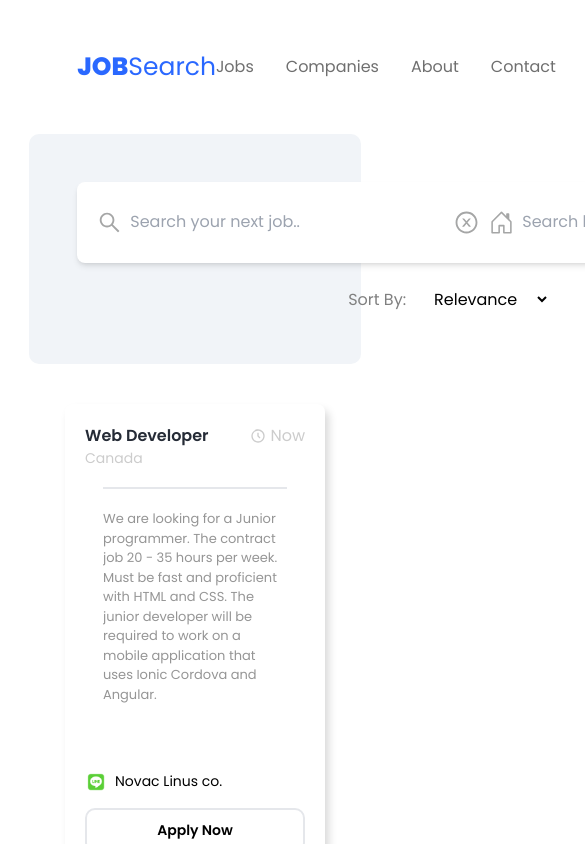
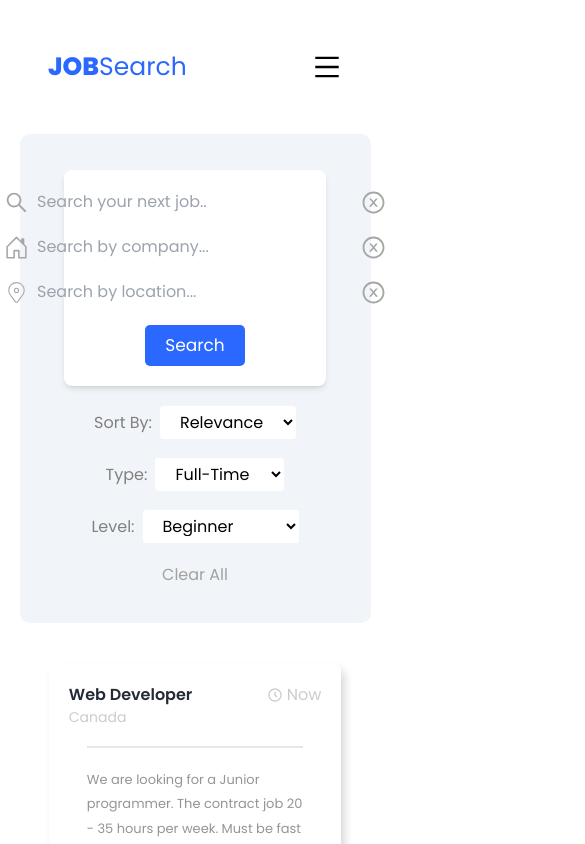
Before and after one commit to DiegoMitari/Job-Search-Web, a React (Vite) app: page / in a window 390 px wide. Shown: the top 844 px of the page, 585 px wide, since content can reach past the window. Built offline with nearby package versions, Linux system fonts and the light colour scheme; no server answers; the database is empty.

Commit message:
responsive

```diff
--- a/package.json
+++ b/package.json
@@ -10,6 +10,7 @@
     "preview": "vite preview"
   },
   "dependencies": {
+    "firebase": "^9.21.0",
     "react": "^18.2.0",
     "react-dom": "^18.2.0",
     "react-icons": "^4.8.0"
--- a/src/App.jsx
+++ b/src/App.jsx
@@ -7,7 +7,7 @@ import Footer from "./Components/FooterDiv/Footer";
 
 const App = () => {
   return (
-    <div className="w-[85%] m-auto bg-white">
+    <div className="w-[85%] m-auto bg-white container">
       <NavBar />
       <Search />
       <Jobs />
--- a/src/Components/Jobsdiv/Jobs.jsx
+++ b/src/Components/Jobsdiv/Jobs.jsx
@@ -1,5 +1,9 @@
 import { BiTimeFive } from 'react-icons/bi'
 import line from '../../assets/line.png'
+import { db } from "../firebase.js";
+import { collection, getDocs } from "firebase/firestore";
+import { useState, useEffect } from 'react';
+
 
 // All the jobs
 const Data = [
@@ -54,14 +58,40 @@ const Data = [
   },
 ];
 
+//call the bd in firestore
+
+
+async function getJobs() {
+  const querySnapshot = await getDocs(collection(db, 'jobs'));
+  const jobs = [];
+  querySnapshot.forEach((doc) => {
+    jobs.push({
+      id: doc.id,
+      ...doc.data()
+    })
+  })
+  return jobs;
+}
+
 const Jobs = () => {
+
+  const [jobs, setJobs] = useState([]);
+
+  useEffect(() => {
+    const data = getJobs();
+    setJobs(data);
+    console.log('-------traemos el useState jobs--------');
+    console.log(jobs);
+
+  }, []);
+
   return (
     <div className="">
       <div className="jobContainer flex gap-10 justify-center flex-wrap items-center py-10">
         {
           Data.map((element) => {
             return (
-              <div key={element.id} className="group group/item singleJob h-[500px] w-[260px] p-[20px] bg-white rounded-lg
+              <div key={element.id} className="cardOne group group/item singleJob h-[500px] w-[260px] p-[20px] bg-white rounded-lg
                 hover:bg-blueColor shadow shadow-greyIsh hover:shadow-lg"
               >
 
--- a/src/Components/NavBar/NavBar.jsx
+++ b/src/Components/NavBar/NavBar.jsx
@@ -1,4 +1,12 @@
+import { useRef } from 'react';
+import { AiOutlineMenu, AiOutlineClose } from 'react-icons/ai'
+
 const NavBar = () => {
+  const navRef = useRef();
+
+  const showNavbar = () => {
+    navRef.current.classList.toggle('menu_visible');
+  }
   return (
     <div className="navBar flex justify-between items-center p-[3rem]">
       <div className="logoDiv">
@@ -7,7 +15,12 @@ const NavBar = () => {
         </h1>
       </div>
 
-      <div className="menu flex gap-8">
+      <div className="nav-toggle" onClick={showNavbar}>
+        <AiOutlineMenu size={30} />
+      </div>
+
+      <div className="menu flex gap-8" ref={navRef}>
+        <AiOutlineClose size={30} className='text-center md:hidden' onClick={showNavbar} />
         <li className="menuList text-[#6f6f6f] hover:text-blueColor">Jobs</li>
         <li className="menuList text-[#6f6f6f] hover:text-blueColor">Companies</li>
         <li className="menuList text-[#6f6f6f] hover:text-blueColor">About</li>
@@ -17,7 +30,11 @@ const NavBar = () => {
         <li className="menuList text-[#6f6f6f] hover:text-blueColor">Register</li>
       </div>
     </div>
+
   );
 };
 
 export default NavBar;
+
+
+// https://codesandbox.io/s/tailwind-react-hamburger-menu-tjhfyx?file=/src/components/Header/Header.js:242-1892
--- a/src/Components/SearchDiv/Search.jsx
+++ b/src/Components/SearchDiv/Search.jsx
@@ -4,46 +4,46 @@ import { CiLocationOn } from 'react-icons/ci'
 const Search = () => {
   return (
     <div className="searchDiv grid gap-5 bg-greyIsh rounded-[10px] p-[3rem]">
-      <form action="">
+      <form action="" className="firstDiv">
         {/*Search by job */}
-        <div className="firstDiv flex justify-between items-center rounded-[8px]
-          gap-[10px] bg-white p-5 shadow-md hover:shadow-lg shadow-greyIsh-700">
+        <div className="inputSearch flex justify-between items-center rounded-[8px]
+            gap-[10px] bg-white p-5 shadow-md hover:shadow-lg shadow-greyIsh-700">
 
           {/*Search by Jobs */}
           <div className="flex gap-2 items-center">
-            <AiOutlineSearch className='text-[25px] text-[#a5a6a6] hover:text-textColor icon'/>
+            <AiOutlineSearch className='text-[25px] text-[#a5a6a6] hover:text-textColor icon' />
 
             <input type='text' className='bg-transparent text-blue-500
-             w-100 focus:outline-none' placeholder='Search your next job..'/>
+              w-100 focus:outline-none' placeholder='Search your next job..' />
 
             <AiOutlineCloseCircle className='text-[25px] text-[#a5a6a6]
-            hover:text-textColor icon'/>
+              hover:text-textColor icon'/>
           </div>
 
           {/*Search by company */}
           <div className="flex gap-2 items-center">
-            <BsHouseDoor className='text-[25px] text-[#a5a6a6] hover:text-textColor icon'/>
+            <BsHouseDoor className='text-[25px] text-[#a5a6a6] hover:text-textColor icon' />
 
             <input type='text' className='bg-transparent text-blue-500
-             w-100 focus:outline-none' placeholder='Search by company...'/>
+              w-100 focus:outline-none' placeholder='Search by company...' />
 
             <AiOutlineCloseCircle className='text-[25px] text-[#a5a6a6]
-            hover:text-textColor icon'/>
+              hover:text-textColor icon'/>
           </div>
 
           {/*Search by location */}
           <div className="flex gap-2 items-center">
-            <CiLocationOn className='text-[25px] text-[#a5a6a6] hover:text-textColor icon'/>
+            <CiLocationOn className='text-[25px] text-[#a5a6a6] hover:text-textColor icon' />
 
             <input type='text' className='bg-transparent text-blue-500
-             w-100 focus:outline-none' placeholder='Search by location...'/>
+              w-100 focus:outline-none' placeholder='Search by location...' />
 
             <AiOutlineCloseCircle className='text-[25px] text-[#a5a6a6]
-            hover:text-textColor icon'/>
+              hover:text-textColor icon'/>
           </div>
 
           <button className='bg-blueColor h-full p-2 px-5 rounded-[5px]
-          text-white text-[17px] cursor-pointer hover:bg-blue-300'>Search</button>
+            text-white text-[17px] cursor-pointer hover:bg-blue-300'>Search</button>
         </div>
       </form>
 
--- a/src/Components/ValueDiv/Value.jsx
+++ b/src/Components/ValueDiv/Value.jsx
@@ -12,7 +12,7 @@ const Value = () => {
         and interview questions. See what others are looking for on JobSearch today.
       </h1>
 
-      <div className="grid gap-[5rem] grid-cols-3 items-center">
+      <div className="container-slider grid gap-[5rem] grid-cols-3 items-center">
         {/* first card */}
         <div className="singleGrid rounded-[10px] hover:bg-[#f7edf5] p-[1.5rem] px-[2.5rem]">
           <div className="flex items-center gap-3">
@@ -68,8 +68,8 @@ const Value = () => {
         </div>
       </div>
 
-      <div className='card py-[4rem] px-[5rem] flex justify-between rounded-[10px]'>
-        <div>
+      <div className='card-cta py-[4rem] px-[5rem] flex justify-between rounded-[10px]'>
+        <div className='text-cta'>
           <h1 className='text-blueColor text-[30px] font-bold'>Ready to switch a career </h1>
           <h2 className='text-textColor text-[25px] font-bold'>Let's get started!</h2>
         </div>
--- /dev/null
+++ b/src/Components/firebase.js
@@ -0,0 +1,23 @@
+// Import the functions you need from the SDKs you need
+import { initializeApp } from "firebase/app";
+import { getFirestore } from "firebase/firestore"
+// TODO: Add SDKs for Firebase products that you want to use
+// https://firebase.google.com/docs/web/setup#available-libraries
+
+// Your web app's Firebase configuration
+const firebaseConfig = {
+  apiKey: "AIzaSyDhe5WL-VgxDGlE8PAPRp8QsMu3AL1lVYA",
+  authDomain: "search-job-1388e.firebaseapp.com",
+  projectId: "search-job-1388e",
+  storageBucket: "search-job-1388e.appspot.com",
+  messagingSenderId: "926099503513",
+  appId: "1:926099503513:web:0e24674df29d7493687b08"
+};
+
+// Initialize Firebase
+const app = initializeApp(firebaseConfig);
+export default app;
+
+const db = getFirestore(app);
+
+export { db };
--- a/src/index.css
+++ b/src/index.css
@@ -8,8 +8,15 @@
   font-family: 'Poppins', sans-serif;
 }
 
+* {
+  box-sizing: border-box;
+  margin: 0;
+  padding: 0;
+}
+
 body {
   background: white;
+  width: 100vw;
 }
 
 li {
@@ -43,6 +50,158 @@ li:hover::before {
   background-color: #f1f4f8;
 }
 
+.singleGrid>p {
+  margin: 0 auto;
+}
+
 .singleJob {
   box-shadow: 4px 6px 9px 0px rgba(0, 0, 0, 0.15);
 }
+
+.hideMenuNav {
+  display: none;
+}
+
+.showMenuNav {
+  display: block;
+  position: absolute;
+  width: 100%;
+  height: 100vh;
+  top: 0;
+  left: 0;
+  background: white;
+  z-index: 10;
+  display: flex;
+  flex-direction: column;
+  justify-content: space-evenly;
+  align-items: center;
+}
+
+.nav-toggle {
+  display: none;
+}
+
+/* Responsive design */
+@media only screen and (max-width: 540px) {
+
+  .container {
+    width: 100%;
+  }
+
+  .nav-toggle {
+    display: block;
+  }
+
+  .menu {
+    /* visibility: hidden;
+    opacity: 0; */
+    position: absolute;
+    top: 100px;
+    bottom: 0;
+    display: flex;
+    flex-direction: column;
+    align-items: flex-end;
+    background-color: #2a68ff;
+    font-size: 25px;
+    gap: 1.75rem;
+    transition: 300ms;
+    transform: translateX(300vw);
+  }
+
+  .menu_visible {
+    /* visibility: visible;
+    opacity: 1; */
+    transform: none;
+    z-index: 1;
+  }
+
+  .searchDiv {
+    display: flex;
+    flex-direction: column;
+    width: 90%;
+    margin: 0 auto;
+    padding: 2.25rem;
+    padding-left: 0.75rem;
+    padding-right: 0.75rem;
+  }
+
+  form {
+    position: relative;
+    width: 90%;
+    margin: 0 auto;
+    padding-left: 5%;
+    padding-right: 5%;
+  }
+
+
+  .inputSearch {
+    display: flex;
+    flex-direction: column;
+    gap: 1.25rem;
+  }
+
+  .secDiv {
+    position: relative;
+    width: 90%;
+    margin: 0 auto;
+    display: flex;
+    flex-direction: column;
+    gap: 1.2rem;
+  }
+
+  .cardOne {
+    width: 75%
+  }
+
+  .cardOne p {
+    line-height: 1.9;
+  }
+
+  .card-cta {
+    padding: 1.5rem;
+  }
+
+  .text-cta {
+    width: 65%;
+  }
+
+  .text-cta>h1 {
+    font-size: 26px;
+  }
+
+  .text-cta>h2 {
+    font-size: 21px;
+  }
+
+  .card-cta button {
+    padding: 1rem;
+  }
+
+  .container-slider {
+    display: flex;
+    height: 200px;
+    width: 90%;
+    margin: 0 auto;
+    margin-bottom: 1.25rem;
+    overflow-x: scroll;
+    overscroll-behavior-x: contain;
+    scroll-snap-type: x proximity;
+  }
+
+  .singleGrid {
+    position: relative;
+    min-width: 90%;
+    height: 90%;
+    width: 90%;
+    padding: 1.5rem;
+    scroll-snap-align: center;
+  }
+
+  .singleGrid:first-child {
+    margin-left: 5%;
+  }
+
+  .singleGrid:last-child {
+    margin-right: 5%;
+  }
+}
```
Also changed, not shown: src/utils.js (added, +9 -0 lines), 1 other file (tests, documents, lock files or other folders).
